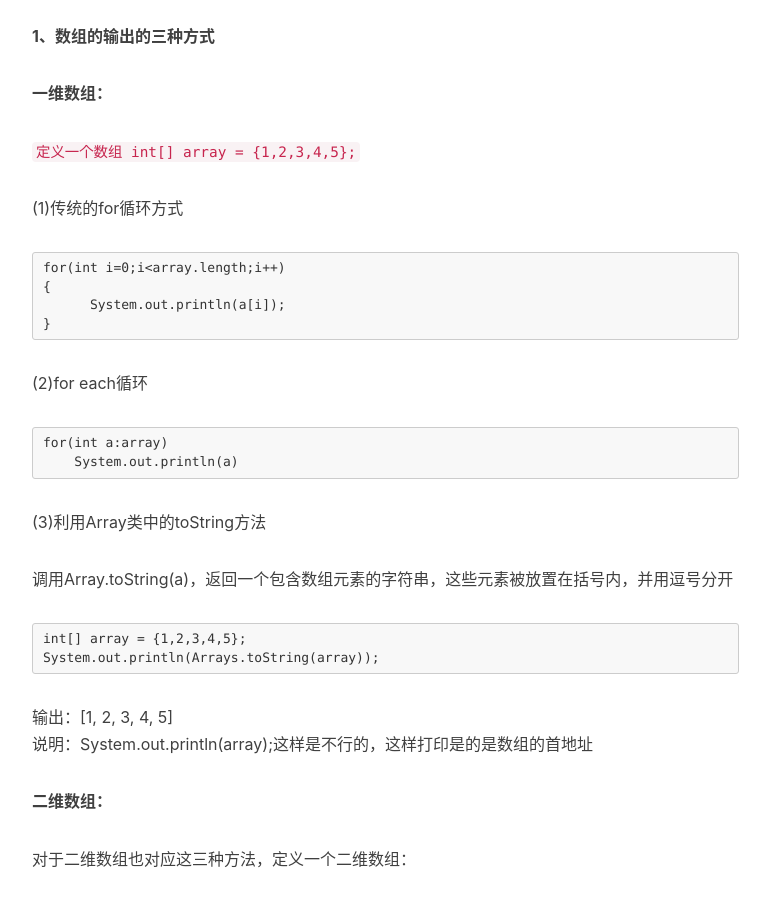
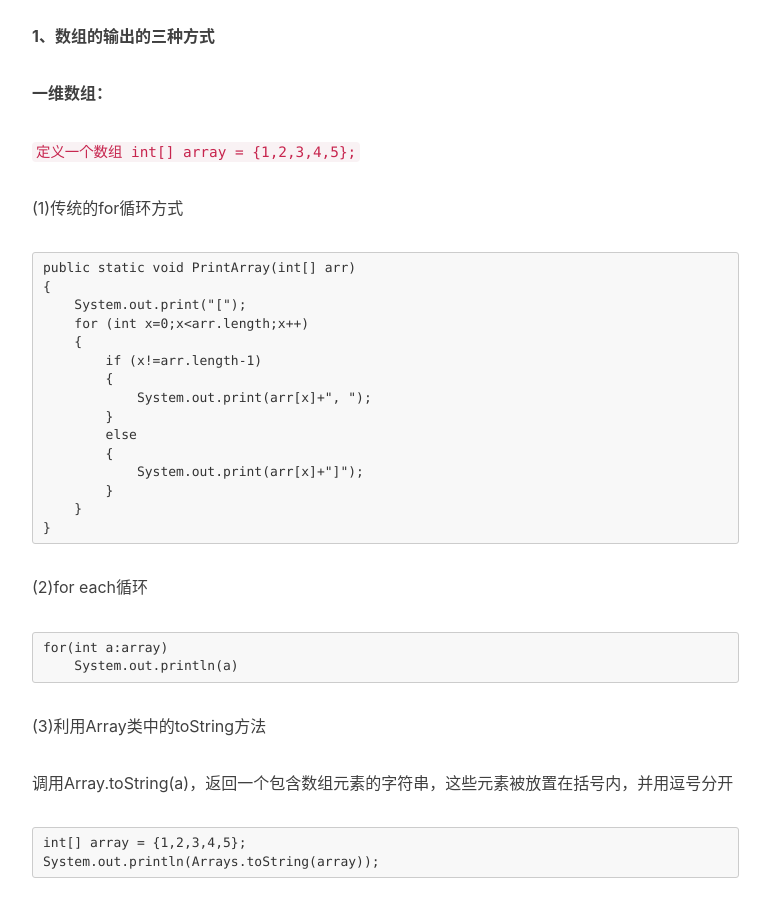
Before and after one commit to kikyoar/kikyoar.github.io, a Jekyll site: the page built from _posts/2018-08-06-Java-Array_declaration_print.markdown, in a window 1280 px wide and 900 px high, scrolled down 1058 px. Shown: the whole window, without its empty margins (233-1003 px from the left). Built offline with Jekyll 4.4.1, drawn with Linux system fonts in a browser that asks for light colours; nearby versions of some CDN libraries; comment, search, counter and statistics services are not loaded.

Commit message:
print_array

```diff
--- a/_posts/2018-08-06-Java-Array_declaration_print.markdown
+++ b/_posts/2018-08-06-Java-Array_declaration_print.markdown
@@ -43,10 +43,21 @@ tags:
 
 (1)传统的for循环方式
 
-	for(int i=0;i<array.length;i++)
-	{
-	      System.out.println(a[i]);
-	}
+    public static void PrintArray(int[] arr)
+    {
+        System.out.print("[");
+        for (int x=0;x<arr.length;x++)
+        {
+            if (x!=arr.length-1)
+            {
+                System.out.print(arr[x]+", ");
+            }
+            else
+            {
+                System.out.print(arr[x]+"]");
+            }
+        }
+    }
 
 
 (2)for each循环
```
